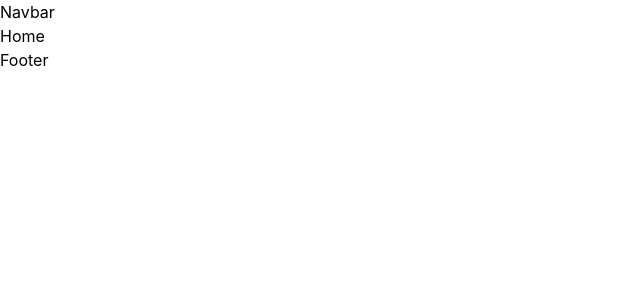
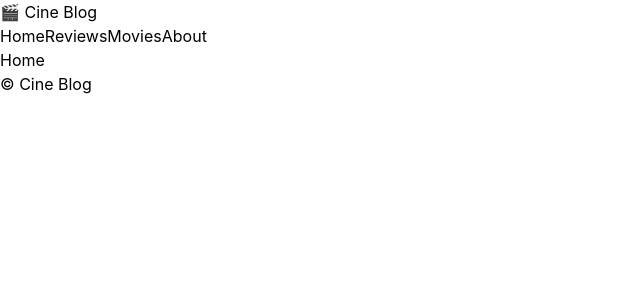
Before and after one commit to walterfcr/cine-blog, a React (Vite) app: page / in a window 1280 px wide. Shown: the top 300 px of the page, without its empty margins (0-640 px from the left). Built offline with nearby package versions, Linux system fonts and the light colour scheme.

Commit message:
Create navbar and footer components

```diff
--- /dev/null
+++ b/src/components/layout/Footer.tsx
@@ -0,0 +1,9 @@
+function Footer() {
+  return (
+    <footer>
+      <p>© Cine Blog</p>
+    </footer>
+  )
+}
+
+export default Footer
--- /dev/null
+++ b/src/components/layout/Navbar.tsx
@@ -0,0 +1,16 @@
+function Navbar() {
+  return (
+    <nav>
+      <h1>🎬 Cine Blog</h1>
+
+      <div>
+        <a href="/">Home</a>
+        <a href="/reviews">Reviews</a>
+        <a href="/movies">Movies</a>
+        <a href="/about">About</a>
+      </div>
+    </nav>
+  )
+}
+
+export default Navbar
--- a/src/layouts/MainLayout.tsx
+++ b/src/layouts/MainLayout.tsx
@@ -1,15 +1,18 @@
 import { Outlet } from 'react-router-dom'
+
+import Navbar from '@/components/layout/Navbar'
+import Footer from '@/components/layout/Footer'
 
 function MainLayout() {
   return (
     <>
-      <header>Navbar</header>
+      <Navbar />
 
       <main>
         <Outlet />
       </main>
 
-      <footer>Footer</footer>
+      <Footer />
     </>
   )
 }
--- a/src/routes/AppRouter.tsx
+++ b/src/routes/AppRouter.tsx
@@ -1,6 +1,7 @@
 import { createBrowserRouter } from 'react-router-dom'
 
 import MainLayout from '@/layouts/MainLayout'
+
 import Home from '@/pages/Home'
 import Movies from '@/pages/Movies'
 import Reviews from '@/pages/Reviews'
```
